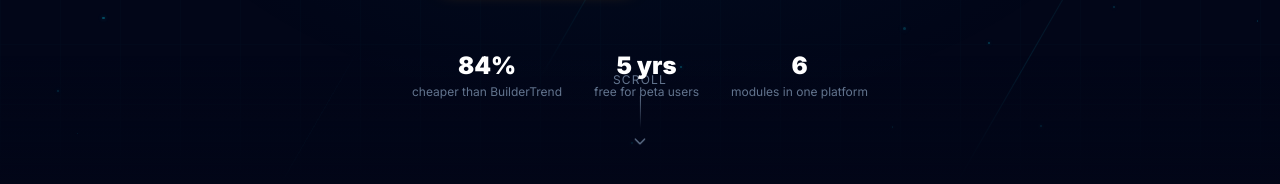
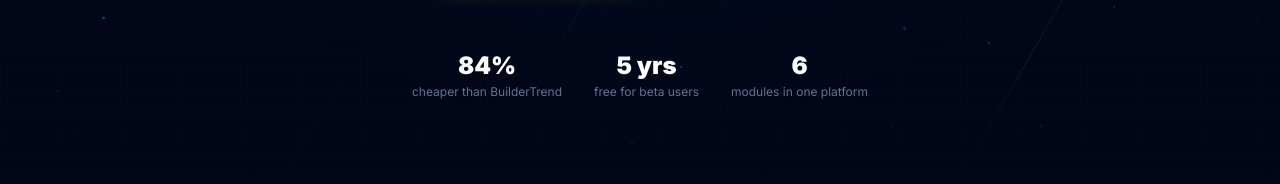
Before and after one commit to Scootermcgavin121/cornerstone-marketing-v2, a Next.js app: page / in a window 1280 px wide. Shown: the part 616-800 px from the top of the page. Built offline with nearby package versions, Linux system fonts and the light colour scheme.

Commit message:
fix: remove SCROLL indicator from hero

```diff
--- a/src/components/Hero.tsx
+++ b/src/components/Hero.tsx
@@ -120,18 +120,7 @@ export function Hero() {
       {/* Bottom fade */}
       <div className="absolute bottom-0 left-0 right-0 h-32 bg-gradient-to-t from-slate-950 to-transparent pointer-events-none" />
 
-      {/* Scroll indicator */}
-      <button
-        onClick={() => document.getElementById("features")?.scrollIntoView({ behavior: "smooth" })}
-        className="absolute bottom-8 left-1/2 -translate-x-1/2 flex flex-col items-center gap-2 text-slate-500 hover:text-slate-300 transition-colors duration-200 cursor-pointer group"
-        aria-label="Scroll to features"
-      >
-        <span className="text-xs tracking-widest uppercase group-hover:text-slate-300 transition-colors">Scroll</span>
-        <div className="w-px h-8 bg-gradient-to-b from-slate-500 to-transparent group-hover:from-slate-300 transition-all" />
-        <svg className="w-4 h-4 animate-bounce" fill="none" viewBox="0 0 24 24" stroke="currentColor">
-          <path strokeLinecap="round" strokeLinejoin="round" strokeWidth={2} d="M19 9l-7 7-7-7" />
-        </svg>
-      </button>
+
     </section>
   );
 }
```
